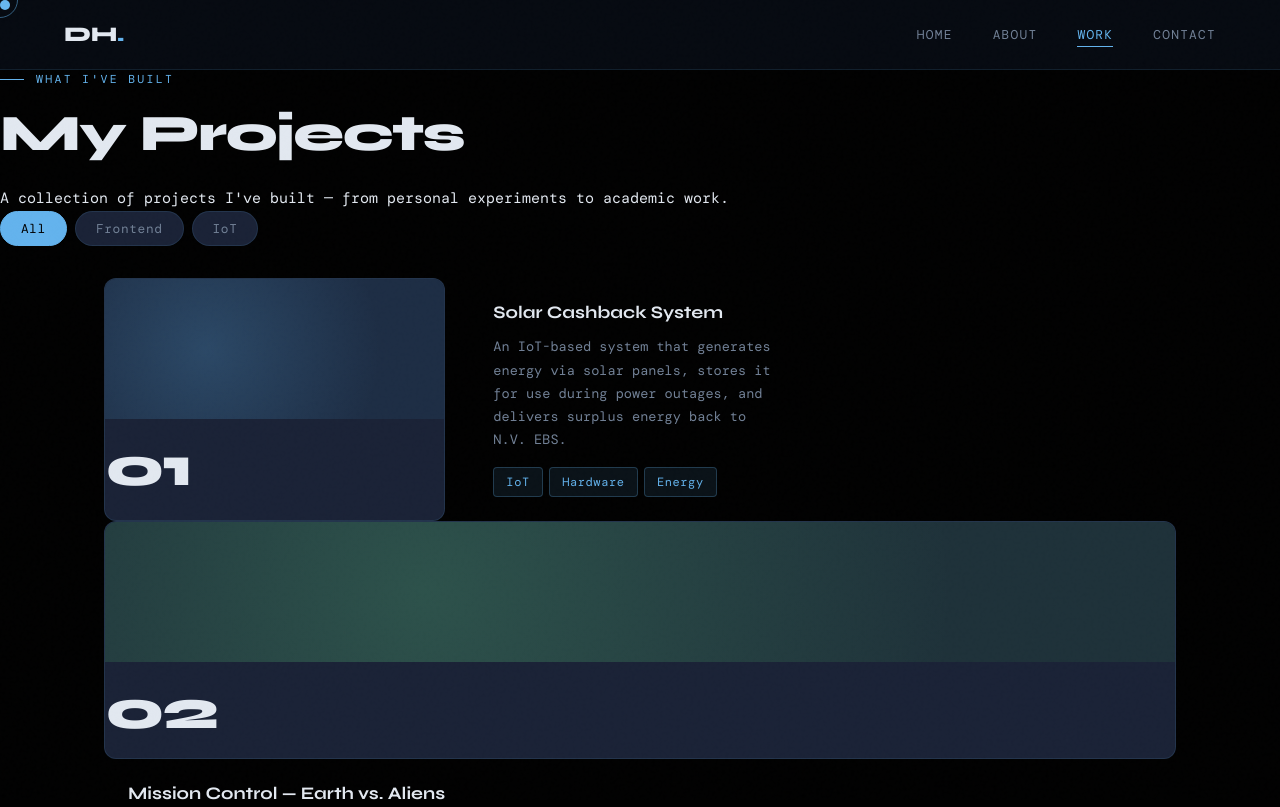
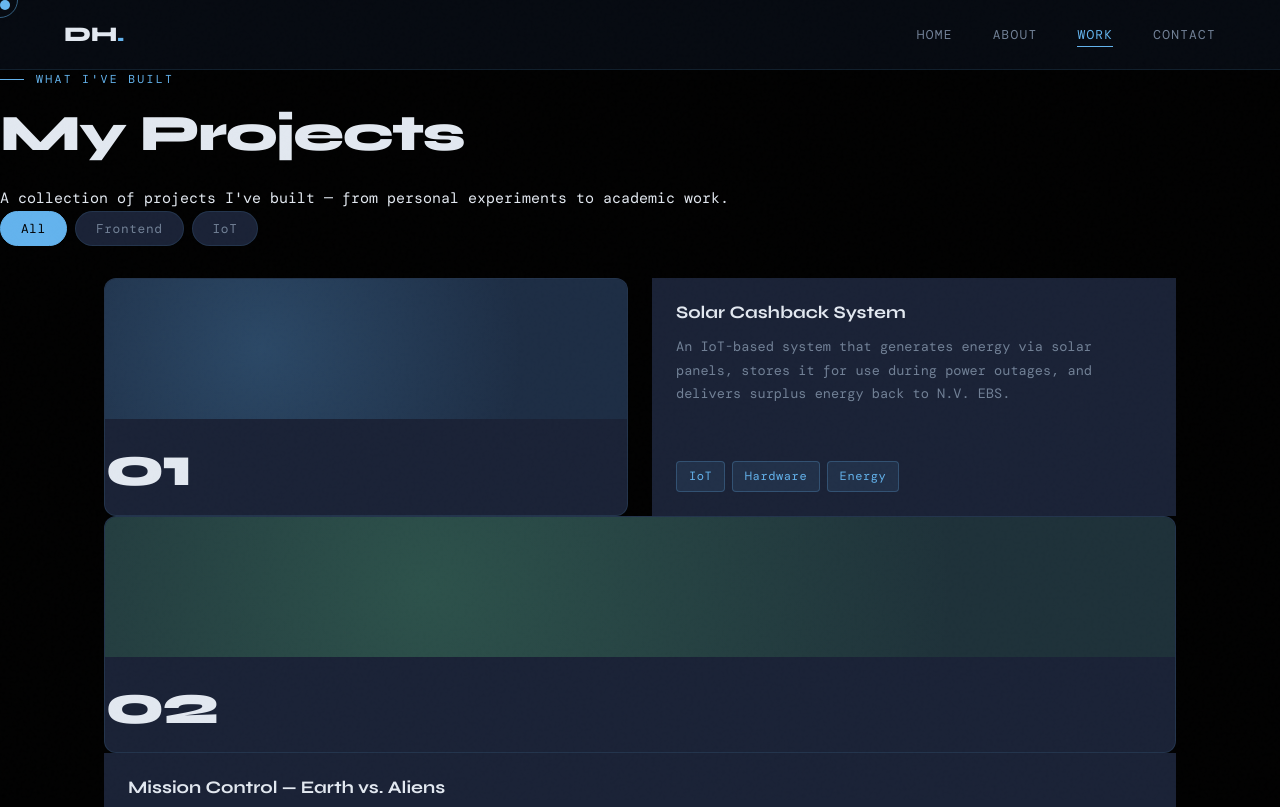
Before and after one commit to mdhasnoe-ui/portfolio, a plain HTML site: page work.html in a window 1280 px wide. Shown: the top 807 px of the page. Drawn offline with nearby package versions, Linux system fonts and the light colour scheme; a web font is replaced by a local one.

Commit message:
Add files via upload

```diff
--- a/css/work.css
+++ b/css/work.css
@@ -32,7 +32,7 @@
 /* Work Grid */
 .work-grid {
   display: grid;
-  grid-template-columns: repeat(3, 1fr);
+  grid-template-columns: repeat(2, 1fr);
   gap: 1.5rem;
 }
 
@@ -42,6 +42,9 @@
   overflow: hidden;
   padding: 0;
   transition: transform 0.3s ease, box-shadow 0.3s ease, border-color 0.3s ease;
+  background: var(--surface);
+  border: 1px solid var(--border);
+  border-radius: 12px;
 }
 
 .work-card.hidden {
@@ -79,6 +82,7 @@
   flex: 1;
   display: flex;
   flex-direction: column;
+  background: var(--surface);
 }
 
 .work-header {
```
